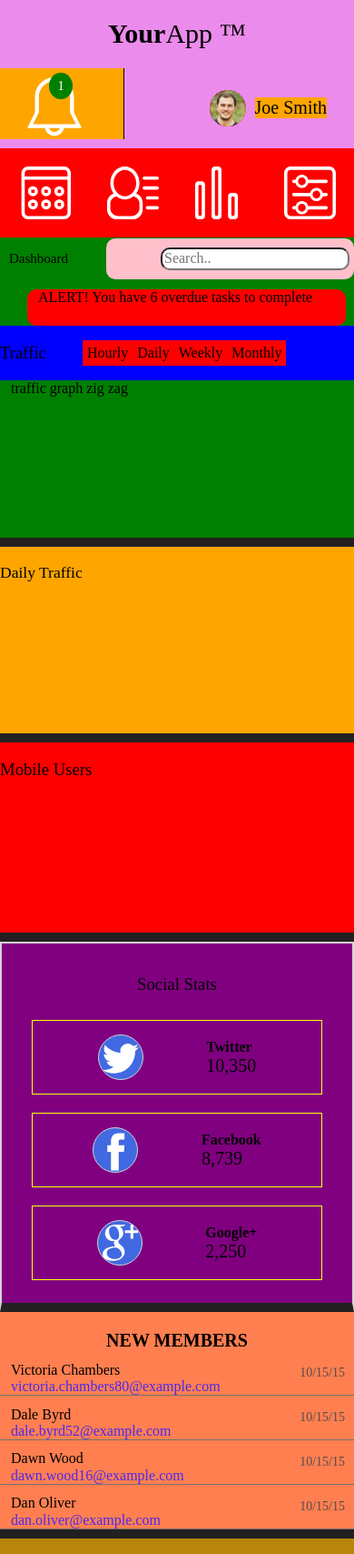
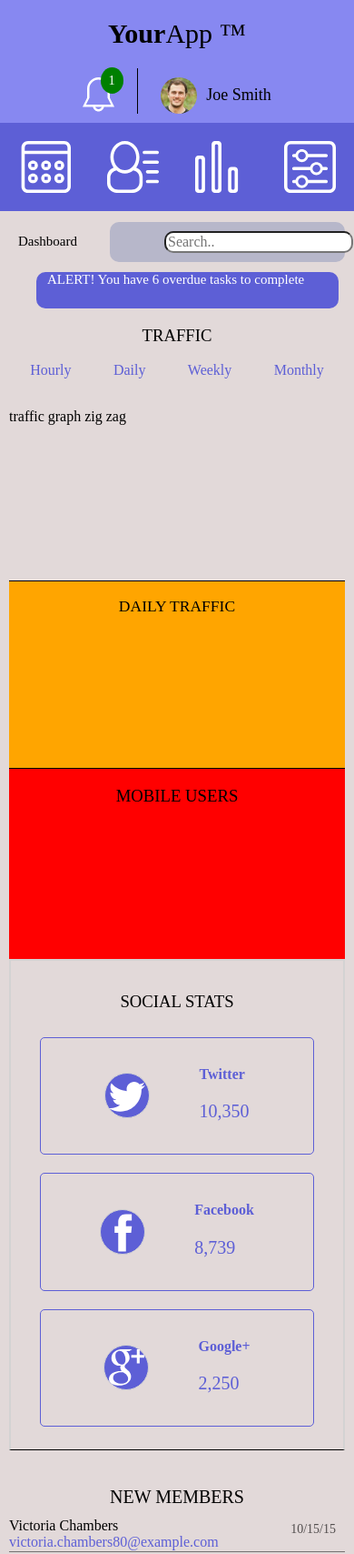
Before and after one commit to ottory/Web-App-Dashboard, a plain HTML site: page index.html in a window 390 px wide. Shown: the top 1708 px of the page at 91% size. Drawn offline with nearby package versions, Linux system fonts and the light colour scheme; a script that the page names is missing.

Commit message:
css styling
more styling and started media query breakpoints

```diff
--- a/css/styles.css
+++ b/css/styles.css
@@ -18,8 +18,9 @@
 /* *********************************************** */
 
 body {
-margin: 0 auto;
-background-color: lime;
+margin: 0;
+/* background-color: lime; */
+background-color: #e2d9d9;
 }
 
 
@@ -36,8 +37,9 @@ background-color: lime;
 .top-header {
   display: flex;
   flex-direction: column;
-  align-items: center;
-  background-color: rgb(235, 139, 235);
+  /* align-items: center; */
+  background-color: #8788F1;
+  grid-area: header;
 
 
 }
@@ -55,7 +57,8 @@ background-color: lime;
   flex-direction: row;
   /* flex-wrap: nowrap; */
   align-items: center;
-  /* margin-top: 0; */
+  margin: auto;
+  max-width: 65%;
 
 
 }
@@ -74,15 +77,15 @@ background-color: lime;
 }
 .bell-icon {
   display: flex;
-  background-color: orange;
-  padding-left: 30px;
+  /* background-color: orange; */
+  padding-right: 20px;
   border-right: 1px solid black;
-  width: 35%;
+  /* width: 35%; */
   margin-bottom: 10px;
+  /* margin-left: auto; */
 }
 .bell {
-  width: 65%;
-  /* height: 40px; */
+  width: 40px;
   margin-top: 10px;
   display: flex;
   /* padding-right: 10px; */
@@ -98,9 +101,9 @@ background-color: lime;
   background: green;
   color: white;
   padding: 6px 9px;
-  position: absolute;
-  top: 5rem;
-  left: 3.4rem;
+  position: relative;
+  bottom: 1rem;
+  right: 2.6rem;
 
 
 }
@@ -109,8 +112,8 @@ background-color: lime;
   border-radius: 50%;
   width: 40px;
   height: 40px;
-  background-color: red;
-  margin-left: auto;
+  /* background-color: red; */
+  /* margin-left: 40px; */
 
 
 
@@ -118,19 +121,21 @@ background-color: lime;
 .profile {
   display: flex;
 
-  font-size: 20px;
+  font-weight: 400;
+  font-size: 18px;
   /* padding-right: 5px; */
   /* padding-left:5px; */
   margin-left: 10px;
-  margin-right: 30px;
-  background-color: orange;
+  /* margin-right: 30px; */
+  /* background-color: orange; */
 }
 
 
 nav {
   display: flex;
   align-items: center;
-  background-color: red;
+  background-color: #5D5FD6;
+  grid-area: nav;
 }
 nav a {
   display: flex;
@@ -138,15 +143,18 @@ nav a {
   margin: 20px 20px;
 }
 
-h3 {
+/* h3 {
   font-weight: lighter;
-}
+
+
+} */
 /* main area  ************************/
 main {
-  margin-top: 0px;
+  grid-area: main;
+  margin: 10px;
 
   display: grid;
-  background-color: green;
+  /* background-color: green; */
   grid-template-columns: 100%;
   grid-template-rows: auto;
   grid-template-areas:
@@ -158,6 +166,7 @@ main {
 }
 
 .main-header {
+  grid-area: main-header;
   display: flex;
   align-items: center;
   justify-content: space-between;
@@ -165,13 +174,15 @@ main {
 .headline {
   font-size: 15px;
   padding-left: 10px;
+  font-weight: 400;
+
 }
 
 .main-header-search {
   display:flex;
   width: 70%;
   border-radius: 10px;
-  background-color: pink;
+  background-color: #b7b7ca;
   padding: 10px 5px 10px 60px;
 }
 
@@ -182,52 +193,51 @@ main {
 
 
 .alert {
+  grid-area: alert;
   width: 90%;
   height: 40px;
-  background-color: red;
+  background-color: #5D5FD6;
   border-radius: 10px;
   margin-left: 30px;
   margin-top: 10px;
 
 
+
 }
 
-p {
+.alert-text {
   display: flex;
-  margin: 0px;
+  margin: auto;
+
   padding-left: 12px;
+  color: white;
+  font-size: 15px;
 }
-.traffic {
-border-bottom: 10px solid #222020;
-}
-.traffic-header {
-  display: flex;
-  align-items: center;
-  background-color: blue;
-
-}
-.traffic-nav {
-  display: flex;
 
 
 
-
+.traffic {
+  grid-area: traffic;
+  display: flex;
+  flex-direction: column;
+  border-bottom: 1px solid black;
 }
-
-.traffic-nav li  {
-  background-color: red;
-  padding: 5px;
+.traffic-nav  {
+  margin-left: auto;
   display: flex;
-
+  flex-direction: row;
+  justify-content: space-around ;
+  padding-left: 0px;
+  color: #5D5FD6;
 
 }
 
 .daily {
   /* display: flex; */
-
+  grid-area: daily;
   background-color: orange;
   font-size: 15px;
-  border-bottom: 10px solid #222020;
+  border-bottom: 1px solid black;
 }
 .widget-container-half {
   display:flex;
@@ -239,7 +249,7 @@ border-bottom: 10px solid #222020;
 
 .mobile-users {
   background-color: red;
-  border-bottom: 10px solid #222020;
+
 }
 
 /* *********************************************** */
@@ -247,6 +257,8 @@ border-bottom: 10px solid #222020;
 /* *********************************************** */
 .stats-title {
   text-align: center;
+  text-transform: uppercase;
+  font-weight: 400;
 
 }
 .social-stats {
@@ -255,13 +267,14 @@ border-bottom: 10px solid #222020;
   align-items: center;
   flex-direction: column;
   justify-content: space-between;
-  background-color: purple;
+  /* background-color: purple; */
   border: 2px solid lightgrey;
   padding: 15px;
-  border-bottom: 10px solid #222020;
+  border-bottom: 1px solid black;
 }
 .social-container {
-  border: 1px solid yellow;
+  border: 1px solid #5D5FD6;
+  border-radius: 5px;
   display: flex;
   align-items: center;
   justify-content: center;
@@ -273,18 +286,19 @@ border-bottom: 10px solid #222020;
 
 .social-text p:nth-child(odd) {
  font-weight: bold;
-
+ color: #5D5FD6;
 }
 .social-text p:nth-child(even) {
   font-weight: 100;
   font-size: 20px;
+  color: #5D5FD6;
 
 
 }
 
 .social-image-icon {
   border: 1px solid lightgrey;
-  background-color: royalblue;
+  background-color: #5D5FD6;
   display: flex;
   justify-content: center;
   align-items: center;
@@ -329,19 +343,21 @@ border-bottom: 10px solid #222020;
 /* *********************************************** */
 
 .members {
+  grid-area: members;
+  margin: 10px;
   display: flex;
   flex-direction: column;
 
-  background-color: coral;
+  /* background-color: coral; */
   /* border-top: 2px solid black; */
-  border-bottom: 10px solid #222020;
+  border-bottom: 1px solid black;
 }
 .dash-title {
 
   margin-bottom: 0;
   text-align: center;
   font-size: 20px;
-  font-weight: 600;
+  font-weight: 400;
   text-transform: uppercase;
 
 
@@ -368,7 +384,7 @@ border-bottom: 10px solid #222020;
 }
 .members-container .email {
   margin: 0;
-  color: #4e29f0;
+  color: #5D5FD6;
 }
 .members-container .arrow {
   display: none;
@@ -394,12 +410,13 @@ border-bottom: 10px solid #222020;
 /* ************** Recent Activity ******************* */
 /* *********************************************** */
 .recent-activity {
-  /* margin: 0; */
+  grid-area: recent-activity;
+  margin: 10px;
   display: flex;
   flex-direction: column;
-  background-color: darkgoldenrod;
+  /* background-color: darkgoldenrod; */
   /* border-top: 2px solid black; */
-  border-bottom: 10px solid #222020;
+  border-bottom: 1px solid black;
 }
 
 /* *********************************************** */
@@ -407,10 +424,11 @@ border-bottom: 10px solid #222020;
 /* *********************************************** */
 
 .message {
-
+grid-area: message;
+margin: 10px;
 display: flex;
 flex-direction: column;
-border-bottom: 10px solid #222020;
+border-bottom: 1px solid black;
 
 }
 .widget-container {
@@ -429,6 +447,8 @@ border-bottom: 10px solid #222020;
   font-weight: 400;
   border-radius: 5px;
   margin:15px 10px 0;
+  border: 1px solid #5D5FD6;
+  border-radius: 5px;
 
 }
 .message-user {
@@ -439,6 +459,8 @@ border-bottom: 10px solid #222020;
   font-weight: 400;
   border-radius: 5px;
   margin:15px 10px 0;
+  border: 1px solid #5D5FD6;
+  border-radius: 5px;
 
 }
 
@@ -446,12 +468,15 @@ border-bottom: 10px solid #222020;
   border-radius: 5px;
   height: 25px;
   margin:15px 10px 10px;
+  background-color: #5D5FD6;
 
 }
 /* *********************************************** */
 /* ************** Settings Widget ******************* */
 /* *********************************************** */
 .settings {
+  grid-area: settings;
+  margin: 10px;
   display: flex;
   flex-direction: column;
   padding-top: 0;
@@ -474,12 +499,14 @@ border-bottom: 10px solid #222020;
 }
 /* time zone */
 #timezone {
-  width: 100%;
-  height: 40px;
+  margin: auto;
+  width: 70%;
+  height: 20%;
   padding: 6px;
+
+  border: 1px solid #5D5FD6;
   border-radius: 5px;
-  border: 1px solid rgb(110, 106, 106);
-  background-color: greenyellow;
+  background-color: rgb(243, 243, 243);
 }
 
 .form-field {
@@ -496,49 +523,94 @@ border-bottom: 10px solid #222020;
 }
 .save-button-primary {
   text-transform: uppercase;
-  background-color: #4e29f0;
+  background-color: #5D5FD6;
   width: 45%;
   padding: 10px;
   border-radius: 5px;
   margin-top: 10px;
   margin-bottom: 10px;
   margin-left: 10px;
+  border: 1px solid #5D5FD6;
+  border-radius: 5px;
 
 }
 .button-disabled {
-  text-transform: uppercase;
-  background-color: #4e29f0;
+
   width: 45%;
   border-radius: 5px;
   margin-top: 10px;
   margin-bottom: 10px;
   margin-right: 10px;
+  text-transform: uppercase;
+  background-color: #5D5FD6;
+  border: 1px solid #5D5FD6;
+  border-radius: 5px;
+}
+
+/************************************************ */
+/* ************** Grid Areas ******************* */
+/* *********************************************** */
 
 
-
-
-}
-
-/* *********************************************** */
+/************************************************ */
 /* ************** Media Querys ******************* */
 /* *********************************************** */
-/*
+
 @media (min-width: 768px) {
   .grid-container {
     grid-template-columns: 55px 1fr;
     grid-template-areas:
       "header header"
-      "nav main";
-
+      "nav main"
+      ;
   }
 }
 
-main {
+/* main {
   display: grid;
+  grid-template-columns: 1fr 1fr;
+  grid-template-rows: repeat(auto-fill, auto);
+  grid-template-areas:
+  "header header"
+  "alert alert"
+  "traffic traffic"
+  "daily daily"
+  "mobile-users mobile-users"
+  "social-stats social-status"
+  "members members"
+  "recent-activity recent-activity"
+  "messages settings"
+
+
+  ;
 }
+.nav {
+
+  flex-direction: column;
+} */
+
+
 
 @media (min-width: 768px) {
   .main {
     grid-template-columns: 1fr;
   }
-} */
+  .traffic, .social {
+    grid-column: 1 / span 2;
+  }
+  .daily, .members, .message {
+    grid-column: 1 / span 1;
+  }
+  .mobile, .recent-activity, .settings {
+    grid-column: 2 / span 1;
+  }
+  .widget-container-full, .widget-container-half {
+    width: 95vw;
+  }
+  .widget-container-full {
+    width: 90vw;
+  }
+  .widget-container-half {
+    width: 45vw;
+  }
+}
--- a/index.html
+++ b/index.html
@@ -58,7 +58,7 @@
                 <!-- alert banner  -->
 
            <div class="alert" id="alert">
-              <p>ALERT! You have 6 overdue tasks to complete</p>
+              <p class="alert-text">ALERT! You have 6 overdue tasks to complete</p>
               <!-- insert javascript here -->
           </div>
 
@@ -68,7 +68,7 @@
 
       <section class="traffic">
             <div class="traffic-header">
-               <h3>Traffic</h3>
+                <h3 class="stats-title">Traffic</h3>
                     <ul class="traffic-nav">
                         <li class="traffic-nav-link">Hourly</li>
                         <li class="traffic-nav-link">Daily</li>
@@ -88,7 +88,7 @@
 
         <section class="daily">
               <div class="daily-header">
-          <h3>Daily Traffic</h3>
+                <h3 class="stats-title">Daily Traffic</h3>
               </div>
                 <div class="widget-container-half">
                   <!-- element line graph will attach to -->
@@ -101,7 +101,7 @@
 
         <section class="mobile-users">
               <div class="mobile-header">
-            <h3>Mobile Users</h3>
+                <h3 class="stats-title">Mobile Users</h3>
               </div>
                 <div class="widget-container-half">
                   <!-- element line graph will attach to  -->
```
Lines whose indentation alone changed are shown as unchanged.
